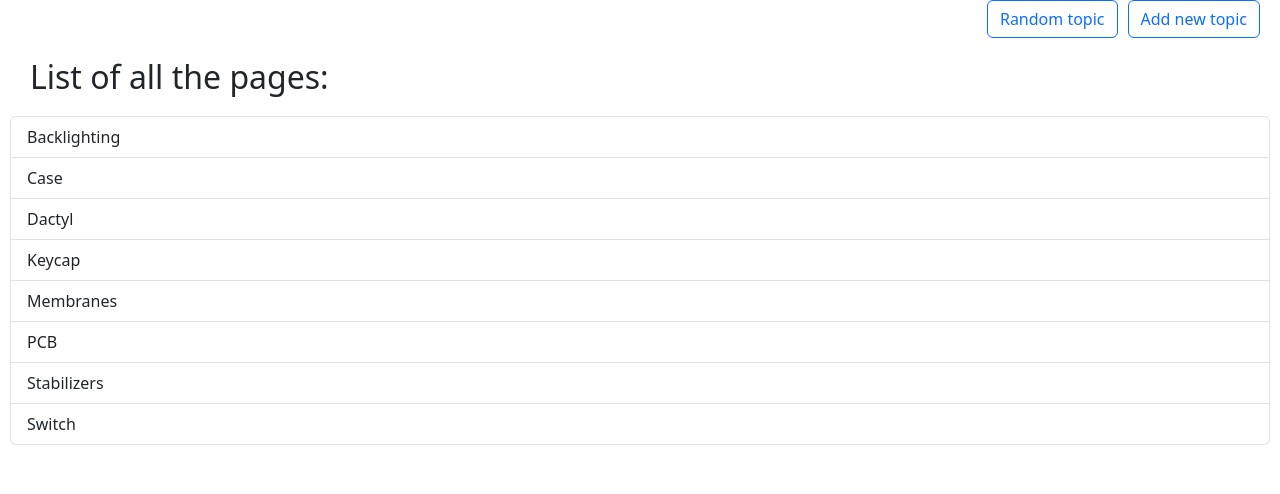
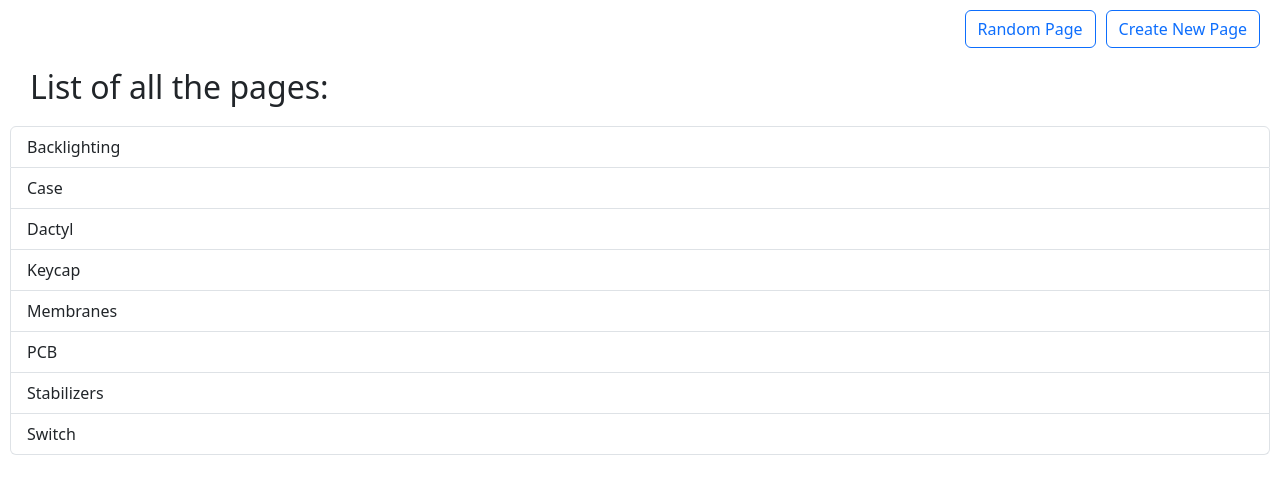
Before and after one commit to Omjihn/CS50, a Django app: page /wiki/ in a window 1280 px wide. Shown: the part 77-571 px from the top of the page. Run offline with Django 4.2, Linux system fonts and the light colour scheme.

Commit message:
Rename topic to Pages

```diff
--- a/Project_1/wiki/templates/wiki/displayMdPage.html
+++ b/Project_1/wiki/templates/wiki/displayMdPage.html
@@ -4,7 +4,7 @@
 {% block body %}
 <div style="display: flex; justify-content: right; align-items: right; padding-right: 10px; padding-top: 10px;">
     <a href="./edit">
-        <button type="button" class="btn btn-outline-primary">Edit page</button>
+        <button type="button" class="btn btn-outline-primary">Edit Page</button>
     </a>
 </div>
 <div style="padding-left: 10px;">{{content | safe}}</div>
--- a/Project_1/wiki/templates/wiki/editPage.html
+++ b/Project_1/wiki/templates/wiki/editPage.html
@@ -8,7 +8,7 @@
         <textarea name="new_content" class="form-control" id="exampleFormControlTextarea1" rows="16" placeholder="content">{{ content }}</textarea>
     </div>
     <div style="padding: 10px;">
-        <button type="submit" class="btn btn-outline-primary">Modify Topic</button>
+        <button type="submit" class="btn btn-outline-primary">Modify Page</button>
         <a href="./">
             <button type="button" class="btn btn-outline-primary">Cancel</button>
         </a>
--- a/Project_1/wiki/templates/wiki/index.html
+++ b/Project_1/wiki/templates/wiki/index.html
@@ -2,14 +2,14 @@
 {% extends "wiki/wikiTemplate.html" %}
 
 {% block body %}
-<div style="padding: 0px 10px; margin-top: 0px;">
+<div style="padding: 10px; margin-top: 0px;">
     <div class="d-flex flex-row-reverse" style="padding: 0px 10px;">
         <a href="/wiki/new/">
-            <button type="button" class="btn btn-outline-primary" style="margin-left: 5px;">Add new topic</button>
+            <button type="button" class="btn btn-outline-primary" style="margin-left: 5px;">Create New Page</button>
 
         </a>
         <a href="/wiki/random/">
-            <button type="button" class="btn btn-outline-primary" style="margin-right: 5px;">Random topic</button>
+            <button type="button" class="btn btn-outline-primary" style="margin-right: 5px;">Random Page</button>
 
         </a>
     </div>
```
